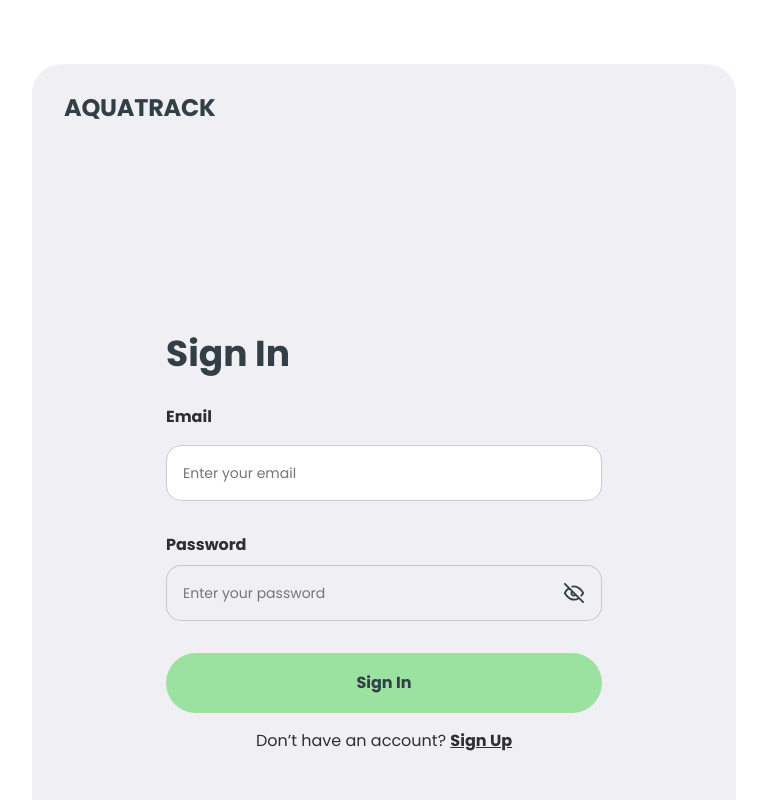
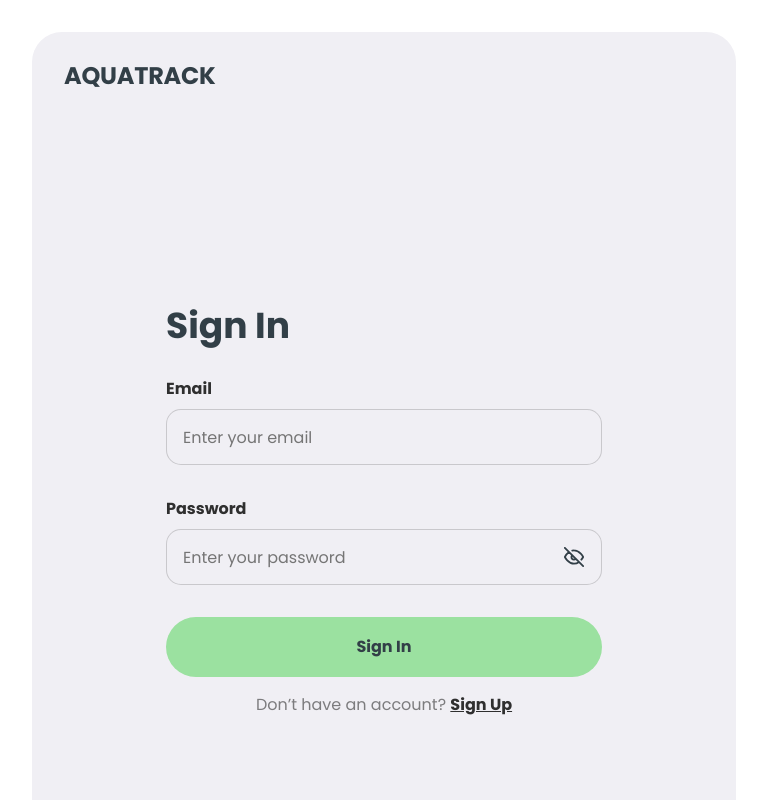
Before and after one commit to Olena-Synytsia/aqua-track-02-FIX, a React (Vite) app: page /signin in a window 1280 px wide. Shown: the top 800 px of the page, without its empty margins (256-1023 px from the left). Built offline with nearby package versions, Linux system fonts and the light colour scheme; no server answers.

Commit message:
SignIn fixed styles

```diff
--- a/src/components/SignInPage/SignInForm/SignInForm.jsx
+++ b/src/components/SignInPage/SignInForm/SignInForm.jsx
@@ -53,7 +53,7 @@ const SignInForm = () => {
     const { email, password } = data;
     try {
       const response = await dispatch(login({ email, password }));
-      dispatch(setEmail(email)); // зберегти email
+      dispatch(setEmail(email));
       if (!response.userExists) {
         showMessage("User not found. Please register first.");
         return;
@@ -89,6 +89,7 @@ const SignInForm = () => {
             <label className={s.label} htmlFor="email">
               Email
             </label>
+            <div className={s.inputWrap}>
               <input
                 id="email"
                 type="email"
@@ -99,6 +100,7 @@ const SignInForm = () => {
                   onBlur: () => trigger("email"),
                 })}
               />
+            </div>
             {errors.email && (
               <div className={s.error}>{errors.email.message}</div>
             )}
@@ -109,6 +111,7 @@ const SignInForm = () => {
               Password
             </label>
             <div className={s.passwordWrapper}>
+              <div className={s.inputWrap}>
                 <input
                   id="password"
                   type={passwordVisible ? "text" : "password"}
@@ -119,6 +122,7 @@ const SignInForm = () => {
                     onBlur: () => trigger("password"),
                   })}
                 />
+              </div>
               <span
                 className={s.togglePassword}
                 onClick={() => setPasswordVisible((prev) => !prev)}
@@ -157,7 +161,7 @@ const SignInForm = () => {
         : s.notificationSuccess
     }`}
   >
-          {/* {notification.text} */}
+    {notification.text || notification}
   </div>
 )}
     </div>
--- a/src/components/SignInPage/SignInForm/SignInForm.module.css
+++ b/src/components/SignInPage/SignInForm/SignInForm.module.css
@@ -17,12 +17,6 @@
   text-align: left;
 }
 
-/* .formGroup {
-    width: 100%;
-    display: flex;
-    flex-direction: column;
-  } */
-
 .formElement {
   width: 100%;
   display: flex;
@@ -33,46 +27,50 @@
 .label {
   font-family: "Poppins", sans-serif;
   font-weight: 700;
-  font-size: 14px !important;
+  font-size: 14px;
   line-height: 1.28571;
   color: #2f2f2f;
   margin: 0;
   text-align: start;
 }
 
-.input {
+.section .form .formElement .inputWrap .input[type="email"],
+.section .form .formElement .inputWrap .input[type="text"],
+.section .form .formElement .inputWrap .input[type="password"] {
   font-family: "Poppins", sans-serif;
-  width: 100% !important;
+  width: 100%;
   border: 1px solid rgba(47, 47, 47, 0.2);
-  height: 50px !important;
+  height: 50px;
   border-radius: 15px;
   padding: 0 16px;
   font-weight: 400;
-  font-size: 14px !important;
+  font-size: 14px;
   line-height: 1.28571;
   color: rgba(47, 47, 47, 0.6);
   box-sizing: border-box;
   background: #f0eff4;
+  margin: 0;
 }
 
-.input:focus {
-  outline: none;
-  border: 1px solid rgba(47, 47, 47, 0.2);
+.section .form .formElement .inputWrap .input[type="email"]:focus,
+.section .form .formElement .inputWrap .input[type="text"]:focus,
+.section .form .formElement .inputWrap .input[type="password"]:focus {
+  outline: 1px solid #2f2f2f33;
+  border-color: none;
+  box-shadow: none;
 }
 
-.input:active {
+/* .section .form .formElement .inputWrap .input[type="email"]:active,
+.section .form .formElement .inputWrap .input[type="text"]:active,
+.section .form .formElement .inputWrap .input[type="password"]:active {
   outline: none;
   border: 1px solid rgba(47, 47, 47, 0.4);
-}
-
-/* input:-webkit-autofill {
-  background: #f0eff4 !important;
-  -webkit-box-shadow: 0 0 0px 1000px transparent inset !important;
-  -webkit-text-fill-color: rgba(47, 47, 47, 0.6) !important;
-  border: 1px solid rgba(47, 47, 47, 0.2);
 } */
 
-.inputError {
+
+.section .form .formElement .inputWrap .inputError[type="email"],
+.section .form .formElement .inputWrap .inputError[type="text"],
+.section .form .formElement .inputWrap .inputError[type="password"] {
   border: 1px solid #ef5050;
 }
 
@@ -82,7 +80,16 @@
 }
 
 .eyeIcon {
-  display: none;
+  display: block;
+  position: absolute;
+  top: 50%;
+  right: 18px;
+  transform: translateY(-50%);
+  cursor: pointer;
+  width: 20px;
+  height: 20px;
+  fill: none;
+  stroke: #323f47;
 }
 
 .box {
@@ -115,9 +122,9 @@
 .text {
   font-family: "Poppins", sans-serif;
   font-weight: 400;
-  font-size: 14px !important;
+  font-size: 14px;
   line-height: 1.28571;
-  color: #2f2f2f;
+  color: rgba(47, 47, 47, 0.6);
   text-align: center;
   margin: 0;
 }
@@ -125,7 +132,7 @@
 .link {
   font-family: "Poppins", sans-serif;
   font-weight: 700;
-  font-size: 14px !important;
+  font-size: 14px;
   line-height: 1.28571;
   color: #2f2f2f;
   text-decoration: underline;
@@ -139,31 +146,29 @@
   text-align: left;
 }
 
-/* .notification{
+.notification {
   position: fixed;
-  top: 10px;
-  right: 10px;
-  padding: 5px 10px;
-  min-width: 200px;
-  height: 60px;
-  font-weight: 700;
-  font-size: 16px;
-  border-radius: 5px;
-  z-index: 9999;
-  display: flex;
-  align-items: center;
-  justify-content: center;
+  top: 32px;
+  right: 32px;
+  color: #f0eff4;
+  padding: 15px 20px;
+  border-radius: 10px;
+  box-shadow: 0 4px 6px rgba(0, 0, 0, 0.1);
+  z-index: 1000;
+  animation: fade-in 0.5s ease;
 }
 
 .notificationError{
+  border-radius: 2px solid red;
   background-color: #ef5050;
   color: white;
 }
 
 .notificationSuccess {
+  border-radius: 2px solid green;
   background-color: #87d28d;
   color: white;
-} */
+}
 
 @media screen and (min-width: 768px) {
   .form {
@@ -179,12 +184,14 @@
 
   .label {
     font-weight: 700;
-    font-size: 16px !important;
+    font-size: 16px;
     line-height: 1.5;
   }
 
-  .input {
-    height: 56px !important;
+  .section .form .formElement .inputWrap .input[type="email"],
+  .section .form .formElement .inputWrap .input[type="text"],
+  .section .form .formElement .inputWrap .input[type="password"] {
+    height: 56px;
     font-weight: 400;
     font-size: 16px;
     line-height: 1.5;
@@ -216,24 +223,15 @@
 
   .text {
     font-weight: 400;
-    font-size: 16px !important;
+    font-size: 16px;
     line-height: 1.5;
   }
 
   .link {
-    font-size: 16px !important;
+    font-size: 16px;
     line-height: 1.5;
   }
 
-  /* .notification{
-    top: 20px;
-    right: 20px;
-    padding: 10px 20px;
-    min-width: 400px;
-    height: 80px;
-    font-weight: 700;
-    font-size: 22px;
-  } */
 }
 
 @media (min-width: 1440px) {
--- a/src/pages/LoginPage/LoginPage.jsx
+++ b/src/pages/LoginPage/LoginPage.jsx
@@ -5,7 +5,7 @@ import s from "../LoginPage/LoginPage.module.css";
 const LoginPage = () => {
   return (
     <div className="container">
-      <div className={s.container}>
+      <div className={s.loginPage}>
         <div className={s.singInContainer}>
           <SignInPage />
         </div>
--- a/src/pages/LoginPage/LoginPage.module.css
+++ b/src/pages/LoginPage/LoginPage.module.css
@@ -1,9 +1,6 @@
-.container {
+.loginPage {
   display: flex;
   justify-content: center;
-  /* align-items: center; */
-  padding: 16px;
-  height: 100vh;
   background-color: white;
 }
 
@@ -12,8 +9,7 @@
 }
 
 @media screen and (min-width: 768px) {
-  .container {
-    padding: 32px;
+  .loginPage {
   }
 }
 
@@ -22,7 +18,7 @@
     display: block;
   }
 
-  .container {
+  .loginPage {
     gap: 32px;
   }
 }
```
Lines whose indentation alone changed are shown as unchanged.
